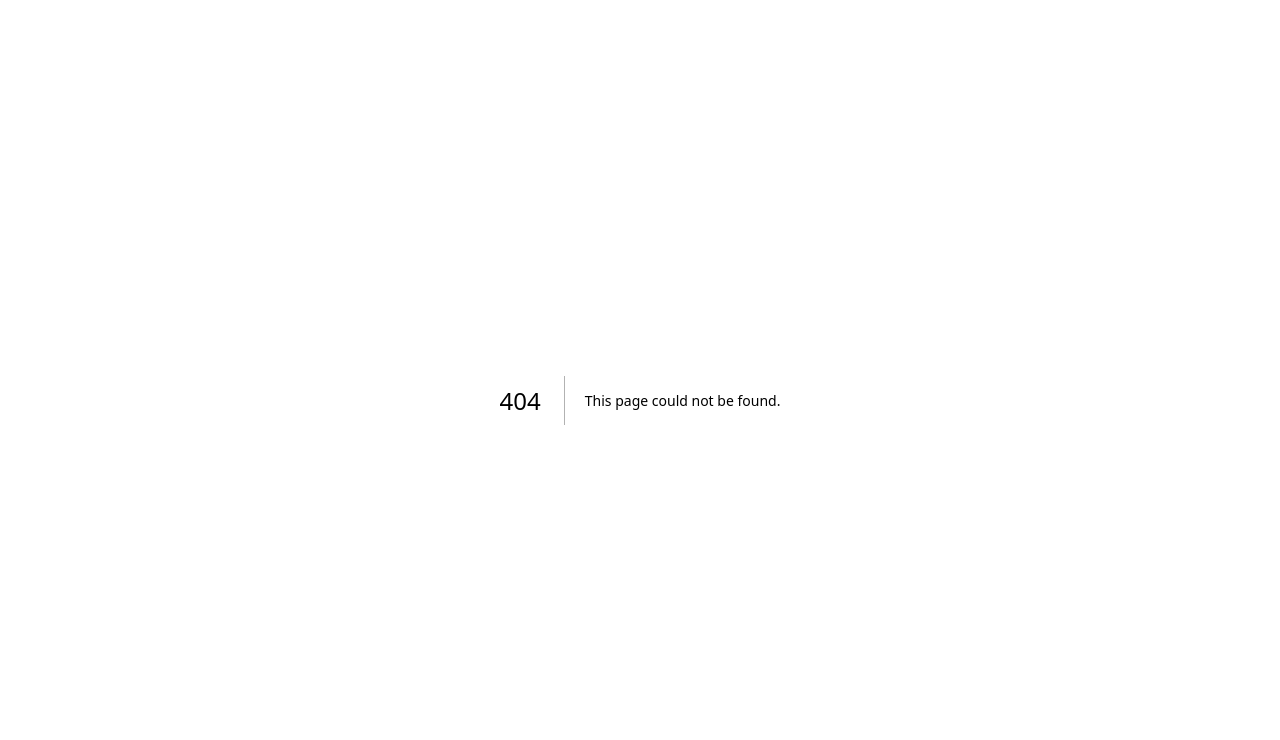
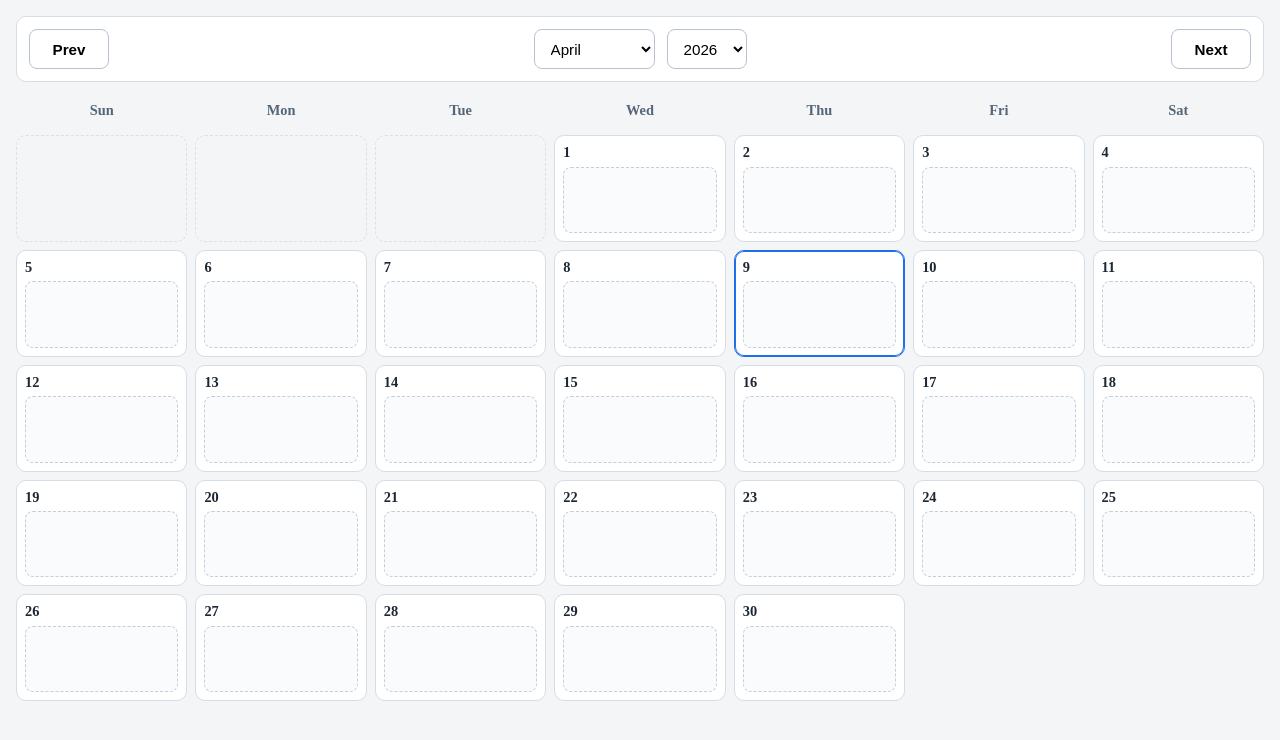
Before and after one commit to roberdt/basic-lifes-support-app, a Next.js app: page /calendar in a window 1280 px wide. Before the commit this address had no page. Shown: the top 740 px of the page. Built offline with nearby package versions, Linux system fonts and the light colour scheme.

Commit message:
Modified Code

```diff
--- /dev/null
+++ b/pages/calendar.js
@@ -0,0 +1,294 @@
+import Head from 'next/head'
+import { useMemo, useState } from 'react'
+
+const MONTH_NAMES = [
+  'January',
+  'February',
+  'March',
+  'April',
+  'May',
+  'June',
+  'July',
+  'August',
+  'September',
+  'October',
+  'November',
+  'December',
+]
+
+const WEEKDAYS = ['Sun', 'Mon', 'Tue', 'Wed', 'Thu', 'Fri', 'Sat']
+
+function daysInMonth(year, month) {
+  return new Date(year, month + 1, 0).getDate()
+}
+
+export default function CalendarPage() {
+  const now = new Date()
+  const [viewYear, setViewYear] = useState(now.getFullYear())
+  const [viewMonth, setViewMonth] = useState(now.getMonth())
+
+  const grid = useMemo(() => {
+    const firstDayOffset = new Date(viewYear, viewMonth, 1).getDay()
+    const totalDays = daysInMonth(viewYear, viewMonth)
+
+    const cells = []
+
+    for (let i = 0; i < firstDayOffset; i += 1) {
+      cells.push({ type: 'empty', key: `empty-${i}` })
+    }
+
+    for (let day = 1; day <= totalDays; day += 1) {
+      const isToday =
+        day === now.getDate() &&
+        viewMonth === now.getMonth() &&
+        viewYear === now.getFullYear()
+
+      cells.push({
+        type: 'day',
+        key: `day-${day}`,
+        day,
+        isToday,
+      })
+    }
+
+    return cells
+  }, [viewMonth, viewYear, now])
+
+  const goPrevMonth = () => {
+    if (viewMonth === 0) {
+      setViewMonth(11)
+      setViewYear((year) => year - 1)
+      return
+    }
+
+    setViewMonth((month) => month - 1)
+  }
+
+  const goNextMonth = () => {
+    if (viewMonth === 11) {
+      setViewMonth(0)
+      setViewYear((year) => year + 1)
+      return
+    }
+
+    setViewMonth((month) => month + 1)
+  }
+
+  return (
+    <div className="calendar-page">
+      <Head>
+        <title>Calendar | Basic Life Support</title>
+        <meta
+          name="description"
+          content="Monthly calendar view for adding day-by-day information."
+        />
+      </Head>
+
+      <main className="calendar-shell">
+        <header className="toolbar">
+          <button type="button" className="nav-btn" onClick={goPrevMonth}>
+            Prev
+          </button>
+
+          <div className="selectors" aria-label="Month and year selectors">
+            <select
+              className="select"
+              value={viewMonth}
+              onChange={(event) => setViewMonth(Number(event.target.value))}
+            >
+              {MONTH_NAMES.map((monthName, index) => (
+                <option value={index} key={monthName}>
+                  {monthName}
+                </option>
+              ))}
+            </select>
+
+            <select
+              className="select"
+              value={viewYear}
+              onChange={(event) => setViewYear(Number(event.target.value))}
+            >
+              {Array.from({ length: 101 }, (_, index) => now.getFullYear() - 50 + index).map(
+                (year) => (
+                  <option value={year} key={year}>
+                    {year}
+                  </option>
+                )
+              )}
+            </select>
+          </div>
+
+          <button type="button" className="nav-btn" onClick={goNextMonth}>
+            Next
+          </button>
+        </header>
+
+        <section className="calendar-grid" aria-label="Monthly calendar">
+          {WEEKDAYS.map((weekday) => (
+            <div className="weekday" key={weekday}>
+              {weekday}
+            </div>
+          ))}
+
+          {grid.map((cell) => {
+            if (cell.type === 'empty') {
+              return <div className="day-card empty" key={cell.key} aria-hidden="true" />
+            }
+
+            return (
+              <article className={`day-card${cell.isToday ? ' today' : ''}`} key={cell.key}>
+                <header className="day-number">{cell.day}</header>
+                <div className="day-content" />
+              </article>
+            )
+          })}
+        </section>
+      </main>
+
+      <style jsx>{`
+        .calendar-page {
+          min-height: 100vh;
+          background: #f3f5f7;
+          color: #1d2733;
+        }
+
+        .calendar-shell {
+          height: 100vh;
+          max-width: 1400px;
+          margin: 0 auto;
+          padding: 1rem;
+          display: grid;
+          grid-template-rows: auto 1fr;
+          gap: 0.75rem;
+        }
+
+        .toolbar {
+          display: grid;
+          grid-template-columns: auto 1fr auto;
+          gap: 0.75rem;
+          align-items: center;
+          background: #ffffff;
+          border: 1px solid #d6dde5;
+          border-radius: 10px;
+          padding: 0.75rem;
+        }
+
+        .selectors {
+          display: flex;
+          justify-content: center;
+          gap: 0.75rem;
+        }
+
+        .select,
+        .nav-btn {
+          height: 2.5rem;
+          border-radius: 8px;
+          border: 1px solid #b8c3cf;
+          background: #ffffff;
+          padding: 0 0.75rem;
+          font-size: 0.95rem;
+        }
+
+        .nav-btn {
+          min-width: 5rem;
+          font-weight: 600;
+          cursor: pointer;
+        }
+
+        .nav-btn:hover {
+          background: #eef3f8;
+        }
+
+        .calendar-grid {
+          min-height: 0;
+          display: grid;
+          grid-template-columns: repeat(7, minmax(0, 1fr));
+          grid-template-rows: auto repeat(6, minmax(0, 1fr));
+          gap: 0.5rem;
+        }
+
+        .weekday {
+          text-align: center;
+          font-weight: 700;
+          font-size: 0.9rem;
+          color: #556677;
+          padding: 0.5rem 0;
+        }
+
+        .day-card {
+          min-height: 0;
+          background: #ffffff;
+          border: 1px solid #d6dde5;
+          border-radius: 10px;
+          padding: 0.5rem;
+          display: grid;
+          grid-template-rows: auto 1fr;
+          gap: 0.35rem;
+          overflow: hidden;
+        }
+
+        .day-card.empty {
+          background: transparent;
+          border-style: dashed;
+          border-color: #d9e1e8;
+        }
+
+        .day-card.today {
+          border-color: #1f6feb;
+          box-shadow: inset 0 0 0 1px #1f6feb;
+        }
+
+        .day-number {
+          font-size: 0.9rem;
+          font-weight: 700;
+        }
+
+        .day-content {
+          border: 1px dashed #c4ced8;
+          border-radius: 8px;
+          background: #f9fbfd;
+        }
+
+        @media (max-width: 900px) {
+          .calendar-shell {
+            padding: 0.75rem;
+          }
+
+          .toolbar {
+            grid-template-columns: 1fr;
+          }
+
+          .selectors {
+            justify-content: stretch;
+            display: grid;
+            grid-template-columns: 1fr 1fr;
+          }
+
+          .nav-btn {
+            width: 100%;
+          }
+
+          .calendar-grid {
+            gap: 0.35rem;
+          }
+
+          .day-card {
+            padding: 0.35rem;
+          }
+        }
+      `}</style>
+
+      <style jsx global>{`
+        html,
+        body,
+        #__next {
+          height: 100%;
+        }
+
+        body {
+          margin: 0;
+        }
+      `}</style>
+    </div>
+  )
+}
```
Also changed, not shown: 1 other file (tests, documents, lock files or other folders).
